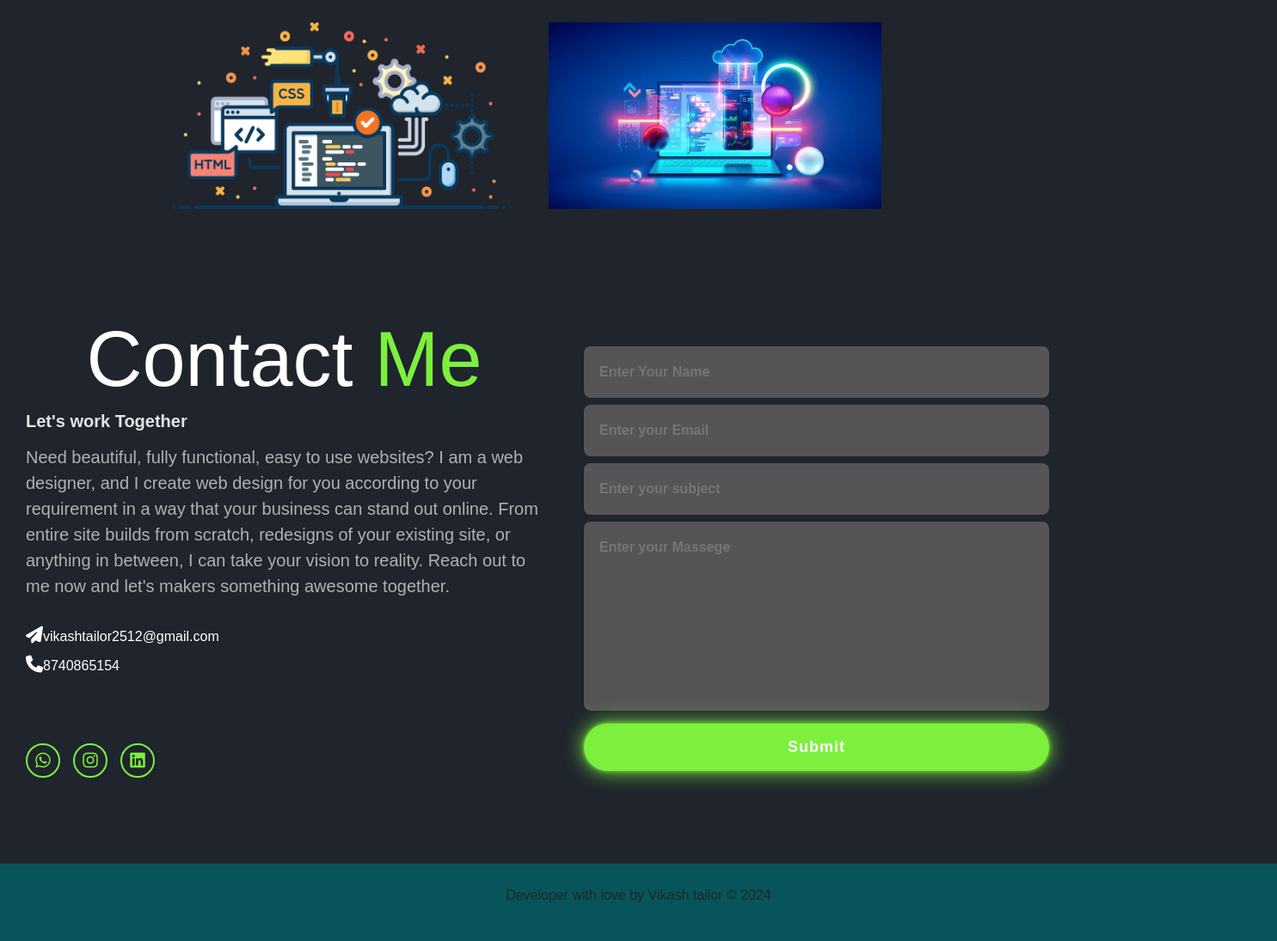
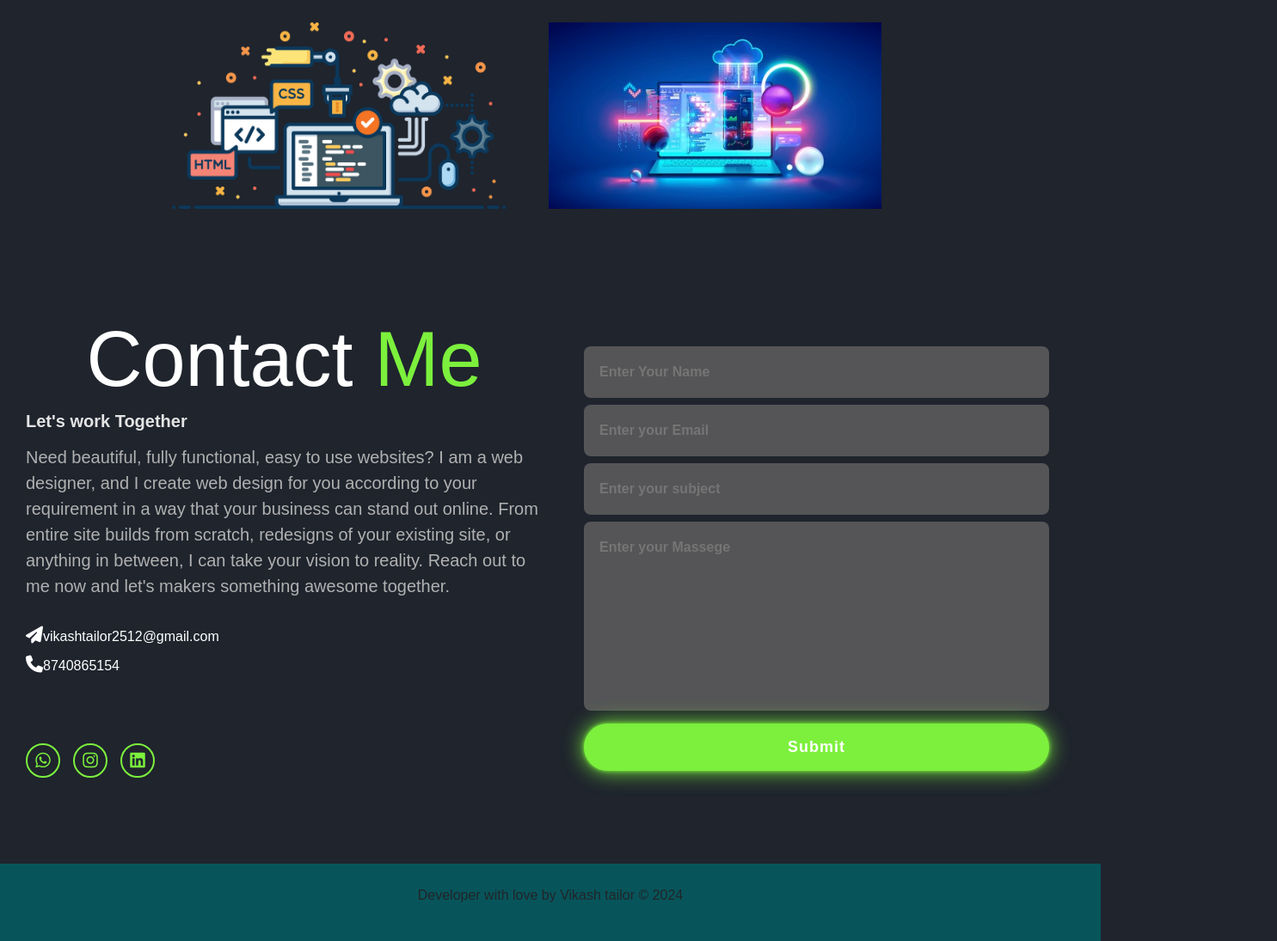
Before and after one commit to VIKASH251204/myportfolio1, a React (Create React App) app: page / in a window 1280 px wide. Shown: the part 2933-4028 px from the top of the page at 86% size, 1485 px wide, since content can reach past the window. Built offline with nearby package versions, Linux system fonts and the light colour scheme.

Commit message:
Add files via upload

```diff
--- a/src/App.css
+++ b/src/App.css
@@ -913,7 +913,7 @@ section{
 }
 
 .last-text{
-  width: 116%;
+  width: 100%;
   text-align: center;
   padding: 25px 0;
   background: rgb(7, 85, 91);
```
